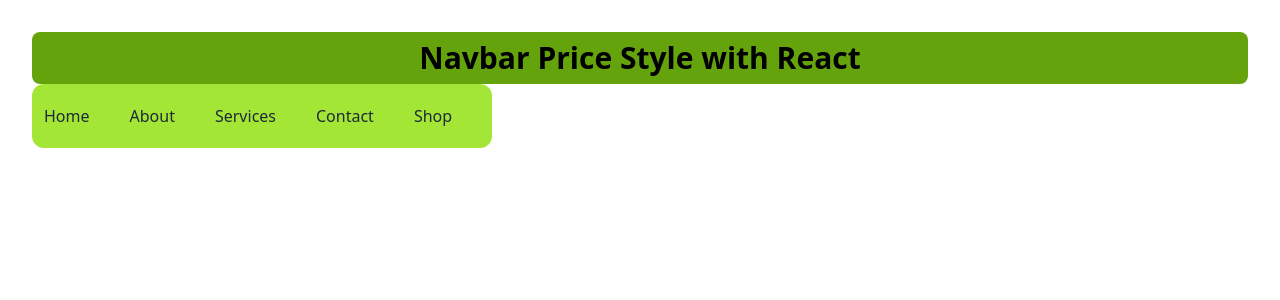
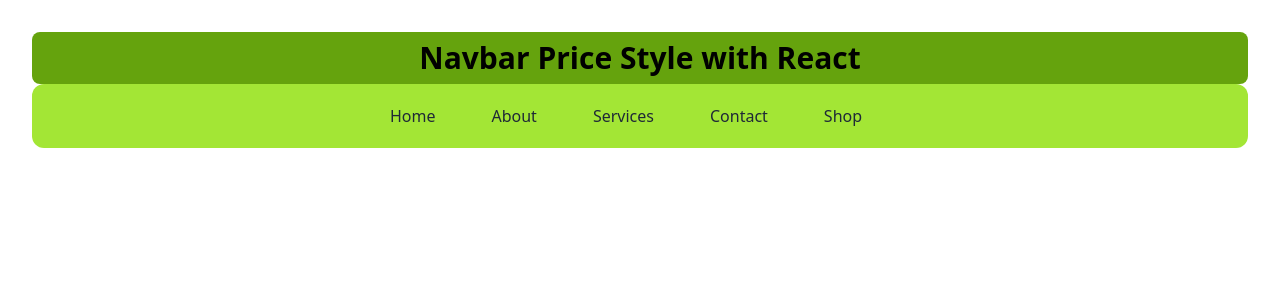
Before and after one commit to omarjafor/Price-Navbar-Practice, a React (Vite) app: page / in a window 1280 px wide. Shown: the top 300 px of the page. Built offline with nearby package versions, Linux system fonts and the light colour scheme.

Commit message:
navbar design for small device

```diff
--- a/src/Link/Link.jsx
+++ b/src/Link/Link.jsx
@@ -3,7 +3,7 @@ import PropTypes from 'prop-types';
 const Link = ({route}) => {
     return (
         <div>
-            <li className="mr-10 my-2">
+            <li className="mr-10 p-2 hover:rounded-xl hover:bg-green-800 hover:text-white">
                 <a href={route.path}> {route.name} </a>
             </li>
         </div>
--- a/src/Navbar/Navbar.jsx
+++ b/src/Navbar/Navbar.jsx
@@ -19,7 +19,7 @@ const Navbar = () => {
                     open === true ? <HiX></HiX> : <HiMenuAlt1></HiMenuAlt1>
                 }
             </div>
-            <ul className={`md:flex pl-3 py-3 rounded-xl absolute bg-lime-400 ${open? '' : 'hidden'} `}>
+            <ul className={`md:flex duration-1000 pl-3 py-3 md:justify-center rounded-xl absolute md:static bg-lime-400 ${open? 'top-26' : '-top-60'} `}>
                 {
                     routes.map(route => <Link key={route.id} route={route}></Link>)
                 }
```
